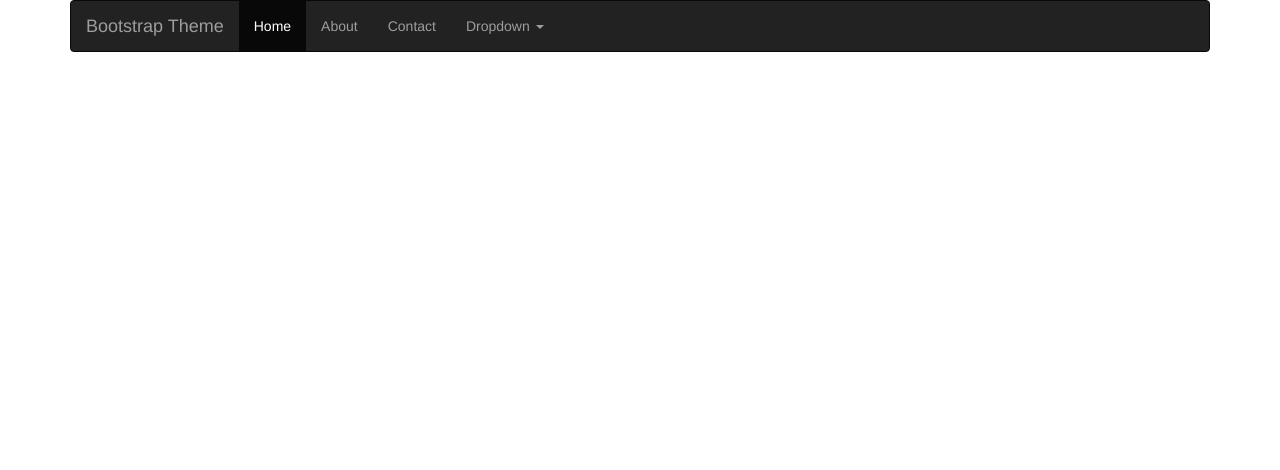
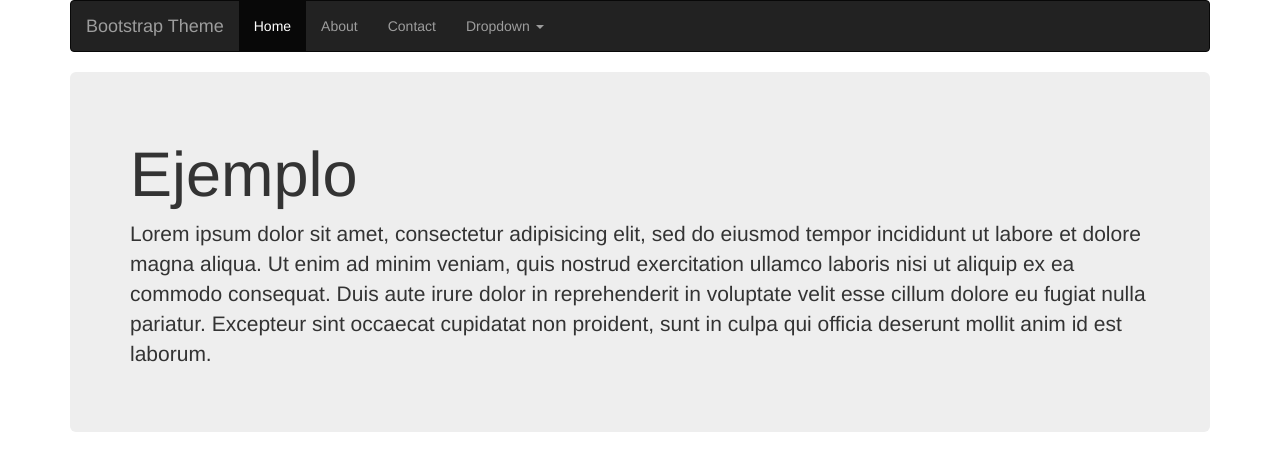
Before and after one commit to shirley-startary/leccion32-ejercicio3-bootstrap, a plain HTML site: page index.html in a window 1280 px wide. Drawn offline with nearby package versions, Linux system fonts and the light colour scheme.

Commit message:
creando el jumbotron

```diff
--- a/index.html
+++ b/index.html
@@ -48,6 +48,14 @@
           </div><!-- /.container-fluid -->
         </nav>
       </header>
+      <section id="jumbotron">
+        <div class="jumbotron">
+          <h1>Ejemplo</h1>
+          <p>Lorem ipsum dolor sit amet, consectetur adipisicing elit, sed do eiusmod tempor incididunt ut labore et dolore magna aliqua. Ut enim ad minim veniam, quis nostrud exercitation ullamco laboris nisi ut aliquip ex ea commodo consequat. Duis aute irure dolor in reprehenderit in voluptate velit esse cillum dolore eu fugiat nulla pariatur. Excepteur sint occaecat cupidatat non proident, sunt in culpa qui officia deserunt mollit anim id est laborum.</p>
+          <!-- <p><a class="btn btn-primary btn-lg" href="#" role="button">Learn more</a></p> -->
+        </div>
+      </section> <!-- /#jumbotron  -->
+
 
     </div> <!-- /.container -->
 
```
